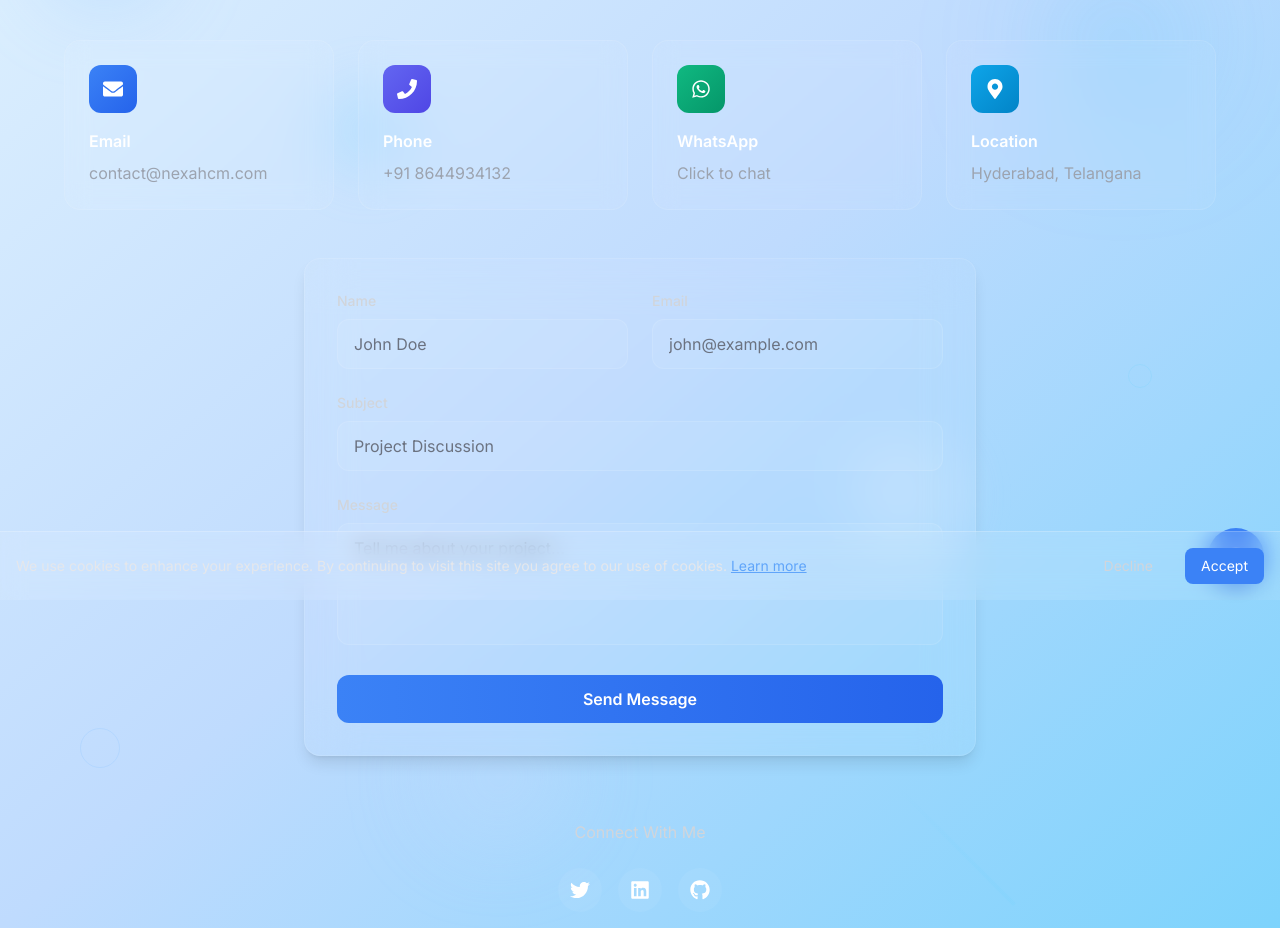
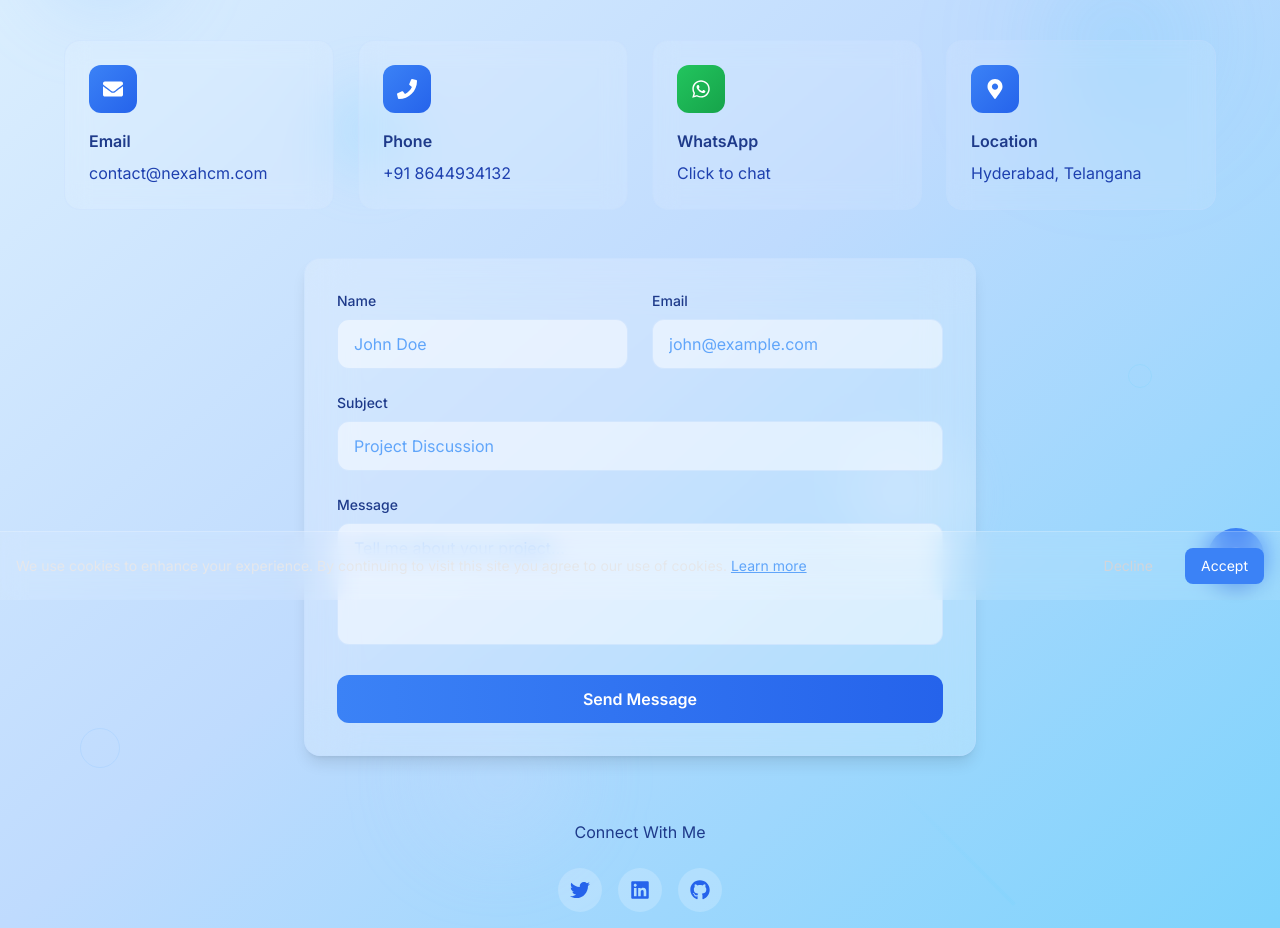
Before and after one commit to Prasanthk4/nexahcm, a React (Vite) app: page /contact in a window 1280 px wide. Shown: the part 200-1128 px from the top of the page. Built offline with nearby package versions, Linux system fonts and the light colour scheme.

Commit message:
style: Update contact cards with reactive links and improved colors

```diff
--- a/src/pages/Contact.jsx
+++ b/src/pages/Contact.jsx
@@ -55,56 +55,61 @@ const Contact = () => {
 
           {/* Contact Info Cards */}
           <div className="grid grid-cols-1 md:grid-cols-2 lg:grid-cols-4 gap-6 mb-12">
-            <motion.div
+            <motion.a
+              href="mailto:contact@nexahcm.com"
               initial={{ opacity: 0, y: 20 }}
               animate={{ opacity: 1, y: 0 }}
               transition={{ delay: 0.3 }}
-              className="bg-white/5 backdrop-blur-md p-6 rounded-2xl border border-white/10 hover:bg-white/10 transition-all duration-300 group"
+              className="bg-white/10 backdrop-blur-md p-6 rounded-2xl border border-blue-200/30 hover:bg-blue-100/20 transition-all duration-300 group cursor-pointer"
             >
-              <div className="bg-gradient-to-br from-blue-500 to-blue-600 w-12 h-12 rounded-xl flex items-center justify-center mb-4">
+              <div className="bg-gradient-to-br from-blue-500 to-blue-600 w-12 h-12 rounded-xl flex items-center justify-center mb-4 group-hover:scale-110 transition-transform duration-300">
                 <FaEnvelope className="text-white text-xl" />
               </div>
-              <h3 className="text-white font-semibold mb-2">Email</h3>
-              <p className="text-gray-400 group-hover:text-gray-300 transition-colors duration-300">contact@nexahcm.com</p>
-            </motion.div>
+              <h3 className="text-blue-900 font-semibold mb-2 group-hover:text-blue-700">Email</h3>
+              <p className="text-blue-800 group-hover:text-blue-600 transition-colors duration-300">contact@nexahcm.com</p>
+            </motion.a>
 
-            <motion.div
+            <motion.a
+              href="tel:+918644934132"
               initial={{ opacity: 0, y: 20 }}
               animate={{ opacity: 1, y: 0 }}
               transition={{ delay: 0.4 }}
-              className="bg-white/5 backdrop-blur-md p-6 rounded-2xl border border-white/10 hover:bg-white/10 transition-all duration-300 group"
+              className="bg-white/10 backdrop-blur-md p-6 rounded-2xl border border-blue-200/30 hover:bg-blue-100/20 transition-all duration-300 group cursor-pointer"
             >
-              <div className="bg-gradient-to-br from-indigo-500 to-indigo-600 w-12 h-12 rounded-xl flex items-center justify-center mb-4">
+              <div className="bg-gradient-to-br from-blue-500 to-blue-600 w-12 h-12 rounded-xl flex items-center justify-center mb-4 group-hover:scale-110 transition-transform duration-300">
                 <FaPhone className="text-white text-xl" />
               </div>
-              <h3 className="text-white font-semibold mb-2">Phone</h3>
-              <p className="text-gray-400 group-hover:text-gray-300 transition-colors duration-300">+91 8644934132</p>
-            </motion.div>
+              <h3 className="text-blue-900 font-semibold mb-2 group-hover:text-blue-700">Phone</h3>
+              <p className="text-blue-800 group-hover:text-blue-600 transition-colors duration-300">+91 8644934132</p>
+            </motion.a>
 
-            <motion.div
+            <motion.a
+              href="https://wa.me/918644934132"
+              target="_blank"
+              rel="noopener noreferrer"
               initial={{ opacity: 0, y: 20 }}
               animate={{ opacity: 1, y: 0 }}
               transition={{ delay: 0.5 }}
-              className="bg-white/5 backdrop-blur-md p-6 rounded-2xl border border-white/10 hover:bg-white/10 transition-all duration-300 group"
+              className="bg-white/10 backdrop-blur-md p-6 rounded-2xl border border-blue-200/30 hover:bg-blue-100/20 transition-all duration-300 group cursor-pointer"
             >
-              <div className="bg-gradient-to-br from-emerald-500 to-emerald-600 w-12 h-12 rounded-xl flex items-center justify-center mb-4">
+              <div className="bg-gradient-to-br from-green-500 to-green-600 w-12 h-12 rounded-xl flex items-center justify-center mb-4 group-hover:scale-110 transition-transform duration-300">
                 <FaWhatsapp className="text-white text-xl" />
               </div>
-              <h3 className="text-white font-semibold mb-2">WhatsApp</h3>
-              <p className="text-gray-400 group-hover:text-gray-300 transition-colors duration-300">Click to chat</p>
-            </motion.div>
+              <h3 className="text-blue-900 font-semibold mb-2 group-hover:text-blue-700">WhatsApp</h3>
+              <p className="text-blue-800 group-hover:text-blue-600 transition-colors duration-300">Click to chat</p>
+            </motion.a>
 
             <motion.div
               initial={{ opacity: 0, y: 20 }}
               animate={{ opacity: 1, y: 0 }}
               transition={{ delay: 0.6 }}
-              className="bg-white/5 backdrop-blur-md p-6 rounded-2xl border border-white/10 hover:bg-white/10 transition-all duration-300 group"
+              className="bg-white/10 backdrop-blur-md p-6 rounded-2xl border border-blue-200/30 hover:bg-blue-100/20 transition-all duration-300 group"
             >
-              <div className="bg-gradient-to-br from-sky-500 to-sky-600 w-12 h-12 rounded-xl flex items-center justify-center mb-4">
+              <div className="bg-gradient-to-br from-blue-500 to-blue-600 w-12 h-12 rounded-xl flex items-center justify-center mb-4">
                 <FaMapMarkerAlt className="text-white text-xl" />
               </div>
-              <h3 className="text-white font-semibold mb-2">Location</h3>
-              <p className="text-gray-400 group-hover:text-gray-300 transition-colors duration-300">Hyderabad, Telangana</p>
+              <h3 className="text-blue-900 font-semibold mb-2">Location</h3>
+              <p className="text-blue-800">Hyderabad, Telangana</p>
             </motion.div>
           </div>
 
@@ -113,46 +118,46 @@ const Contact = () => {
             initial={{ opacity: 0, y: 20 }}
             animate={{ opacity: 1, y: 0 }}
             transition={{ delay: 0.7 }}
-            className="max-w-2xl mx-auto bg-white/5 backdrop-blur-xl p-8 rounded-2xl border border-white/10 shadow-lg"
+            className="max-w-2xl mx-auto bg-white/20 backdrop-blur-xl p-8 rounded-2xl border border-blue-200/30 shadow-lg"
           >
             <form className="space-y-6">
               <div className="grid grid-cols-1 md:grid-cols-2 gap-6">
                 <div>
-                  <label className="block text-gray-300 mb-2 text-sm font-medium">Name</label>
+                  <label className="block text-blue-900 mb-2 text-sm font-medium">Name</label>
                   <input
                     type="text"
                     placeholder="John Doe"
-                    className="w-full px-4 py-3 bg-white/5 border border-white/10 rounded-xl text-white placeholder-gray-500 focus:outline-none focus:border-blue-500/50 transition-colors duration-300"
+                    className="w-full px-4 py-3 bg-white/50 border border-blue-200/50 rounded-xl text-blue-900 placeholder-blue-400 focus:outline-none focus:border-blue-500 focus:ring-1 focus:ring-blue-500 transition-colors duration-300"
                   />
                 </div>
                 <div>
-                  <label className="block text-gray-300 mb-2 text-sm font-medium">Email</label>
+                  <label className="block text-blue-900 mb-2 text-sm font-medium">Email</label>
                   <input
                     type="email"
                     placeholder="john@example.com"
-                    className="w-full px-4 py-3 bg-white/5 border border-white/10 rounded-xl text-white placeholder-gray-500 focus:outline-none focus:border-blue-500/50 transition-colors duration-300"
+                    className="w-full px-4 py-3 bg-white/50 border border-blue-200/50 rounded-xl text-blue-900 placeholder-blue-400 focus:outline-none focus:border-blue-500 focus:ring-1 focus:ring-blue-500 transition-colors duration-300"
                   />
                 </div>
               </div>
               <div>
-                <label className="block text-gray-300 mb-2 text-sm font-medium">Subject</label>
+                <label className="block text-blue-900 mb-2 text-sm font-medium">Subject</label>
                 <input
                   type="text"
                   placeholder="Project Discussion"
-                  className="w-full px-4 py-3 bg-white/5 border border-white/10 rounded-xl text-white placeholder-gray-500 focus:outline-none focus:border-blue-500/50 transition-colors duration-300"
+                  className="w-full px-4 py-3 bg-white/50 border border-blue-200/50 rounded-xl text-blue-900 placeholder-blue-400 focus:outline-none focus:border-blue-500 focus:ring-1 focus:ring-blue-500 transition-colors duration-300"
                 />
               </div>
               <div>
-                <label className="block text-gray-300 mb-2 text-sm font-medium">Message</label>
+                <label className="block text-blue-900 mb-2 text-sm font-medium">Message</label>
                 <textarea
                   rows="4"
                   placeholder="Tell me about your project..."
-                  className="w-full px-4 py-3 bg-white/5 border border-white/10 rounded-xl text-white placeholder-gray-500 focus:outline-none focus:border-blue-500/50 transition-colors duration-300 resize-none"
+                  className="w-full px-4 py-3 bg-white/50 border border-blue-200/50 rounded-xl text-blue-900 placeholder-blue-400 focus:outline-none focus:border-blue-500 focus:ring-1 focus:ring-blue-500 transition-colors duration-300 resize-none"
                 ></textarea>
               </div>
               <button
                 type="submit"
-                className="w-full bg-gradient-to-r from-blue-500 to-blue-600 hover:from-blue-600 hover:to-blue-700 text-white font-semibold py-3 px-6 rounded-xl transition-all duration-300 transform hover:scale-[1.02]"
+                className="w-full bg-gradient-to-r from-blue-500 to-blue-600 hover:from-blue-600 hover:to-blue-700 text-white font-semibold py-3 px-6 rounded-xl transition-all duration-300 transform hover:scale-[1.02] focus:outline-none focus:ring-2 focus:ring-blue-500 focus:ring-offset-2"
               >
                 Send Message
               </button>
@@ -166,25 +171,25 @@ const Contact = () => {
             transition={{ delay: 0.8 }}
             className="mt-16 text-center"
           >
-            <h3 className="text-gray-300 mb-6">Connect With Me</h3>
+            <h3 className="text-blue-900 mb-6">Connect With Me</h3>
             <div className="flex justify-center space-x-4">
               <a
                 href="#"
-                className="bg-white/5 p-3 rounded-full hover:bg-white/10 transition-all duration-300"
+                className="bg-white/20 p-3 rounded-full hover:bg-blue-100/30 transition-all duration-300 group"
               >
-                <FaTwitter className="text-white text-xl" />
+                <FaTwitter className="text-blue-600 text-xl group-hover:text-blue-700" />
               </a>
               <a
                 href="#"
-                className="bg-white/5 p-3 rounded-full hover:bg-white/10 transition-all duration-300"
+                className="bg-white/20 p-3 rounded-full hover:bg-blue-100/30 transition-all duration-300 group"
               >
-                <FaLinkedin className="text-white text-xl" />
+                <FaLinkedin className="text-blue-600 text-xl group-hover:text-blue-700" />
               </a>
               <a
                 href="#"
-                className="bg-white/5 p-3 rounded-full hover:bg-white/10 transition-all duration-300"
+                className="bg-white/20 p-3 rounded-full hover:bg-blue-100/30 transition-all duration-300 group"
               >
-                <FaGithub className="text-white text-xl" />
+                <FaGithub className="text-blue-600 text-xl group-hover:text-blue-700" />
               </a>
             </div>
           </motion.div>
```
